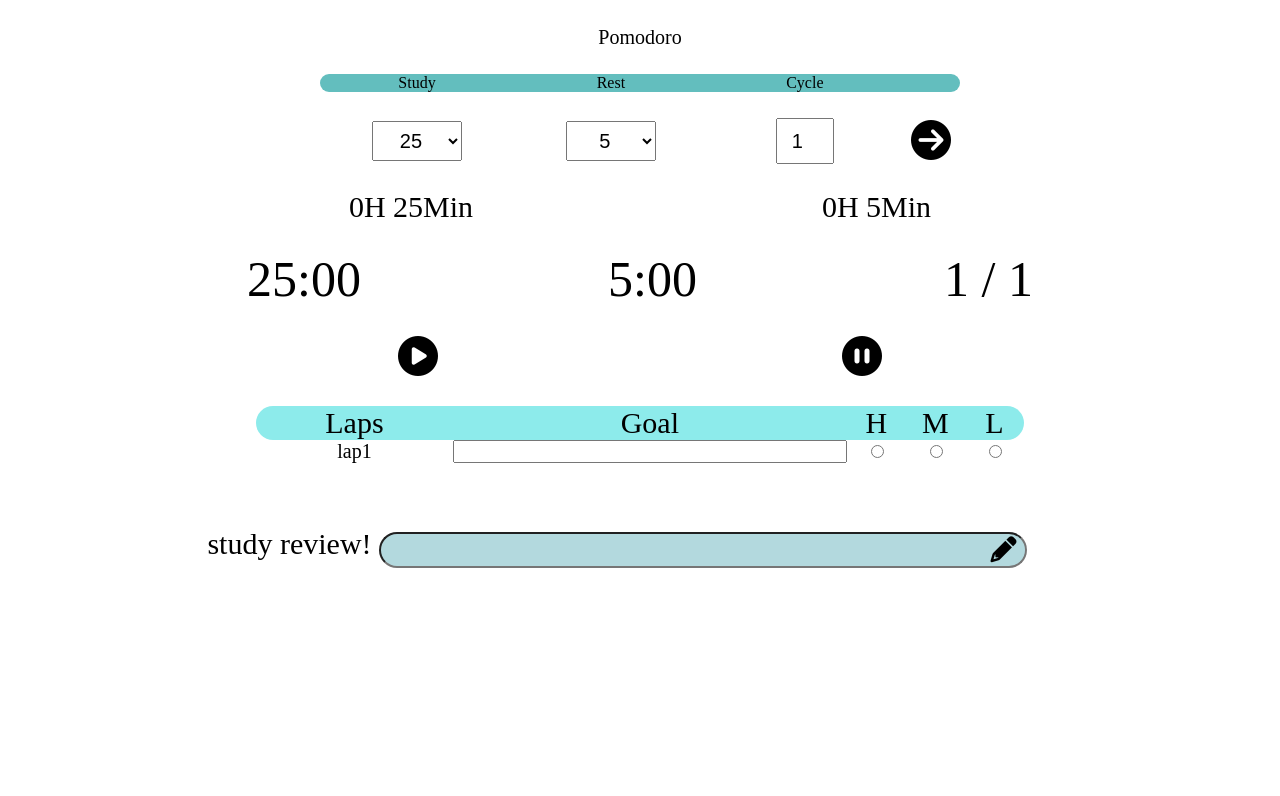
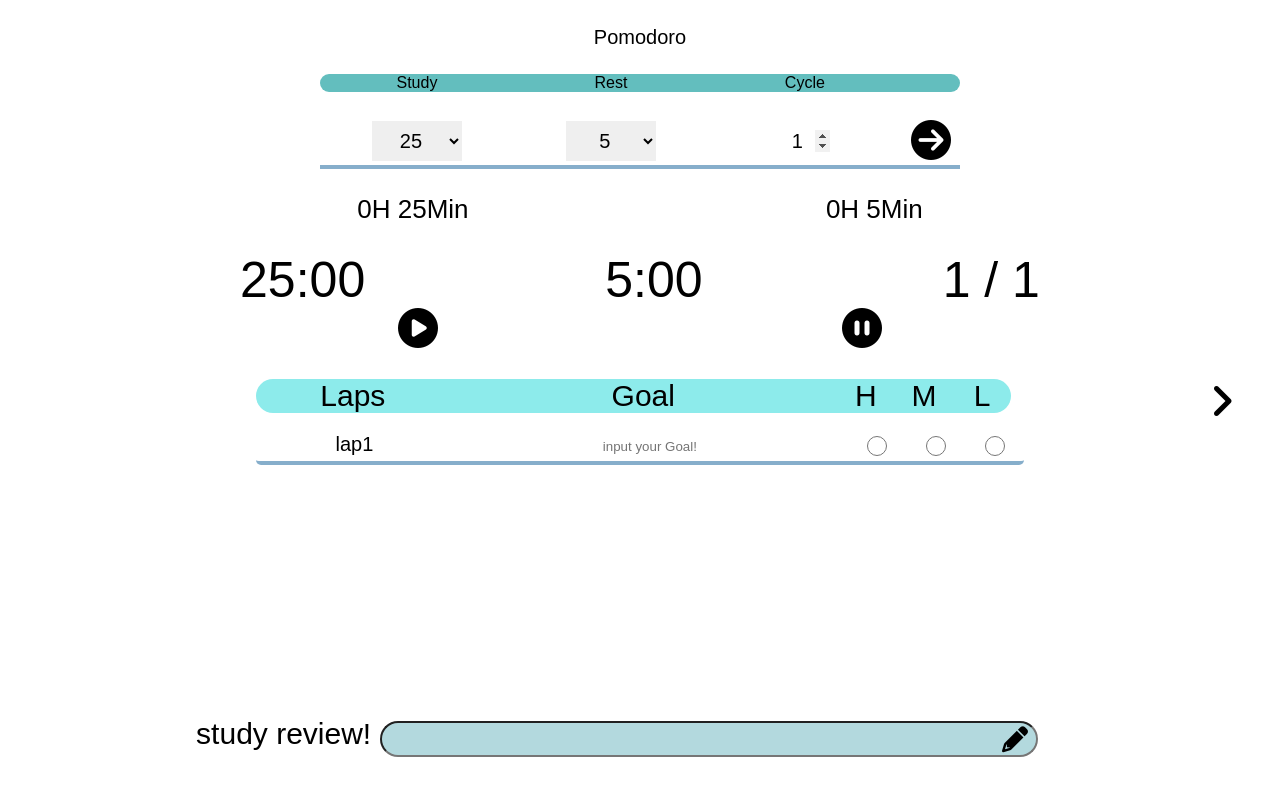
Before and after one commit to JDIlife/pomodoro, a plain HTML site: page index.html in a window 1280 px wide. Both pictures are taken after a click on the button 930 px from the left and 141 px from the top of the page. Drawn offline with Linux system fonts and the light colour scheme.

Commit message:
CSS: 다른 페이지로 가는 버튼 추가, 폰트 수정, 간격조정, 구분선 추가

```diff
--- a/index.html
+++ b/index.html
@@ -41,6 +41,7 @@
       <button id="timeSettingBtn"><i class="fa-solid fa-circle-arrow-right"></i></button>
     </span>
 
+    <div id="timerDiv">
       <div id="totalTimerDiv">
         <div id="totalStudyTimer"></div>
         <div id="totalRestTimer"></div>
@@ -50,11 +51,13 @@
         <div id="restTimer"></div>
         <div id="cycle"></div>
       </div>
+    </div>
 
     <div id="btns">
       <button id="startBtn"><i class="fa-solid fa-circle-play"></i></button>
       <button id="stopBtn"><i class="fa-solid fa-circle-pause"></i></button>
     </div>
+    <button id="nextPageBtn"><i class="fa-solid fa-angle-right"></i></button>
 
     <span id="lapsTitle">
       <span>Laps</span>
--- a/main.js
+++ b/main.js
@@ -73,7 +73,7 @@
   for (let i = 0; i < cycleInput.value; i++) {
     let lapDiv = document.createElement("div");
     lapDiv.innerHTML = `lap${i + 1}
-      <input type="text" maxlength="20" autocomplete="off">
+      <input type="text" maxlength="20" autocomplete="off" placeholder="input your Goal!">
       <label><input type="radio" value="high" name="concentration${i}"></label>
       <label><input type="radio" value="midium" name="concentration${i}"></label>
       <label><input type="radio" value="low" name="concentration${i}"></label>
--- a/style.css
+++ b/style.css
@@ -1,6 +1,7 @@
 html, body {
   margin: 0px;
   box-sizing: border-box;
+  font-family: sans-serif;
 }
 
 header {
@@ -47,10 +48,17 @@
   width: 50%;
   margin-left: 25%;
   margin-right: 0px;
+  border-bottom: 4px solid #86AECB;
 }
 
 #timeSetting input[type="number"] {
   width: 50px;
+  border: none;
+}
+
+input[type=number]::-webkit-inner-spin-button,
+input[type=number]::-webkit-outer-spin-button {
+   opacity: 1;
 }
 
 #timeSettingBtn {
@@ -69,6 +77,7 @@
   height: 40px;
   font-size: 20px;
   text-align: center;
+  border: none;
 }
 
 #restSetting {
@@ -78,7 +87,7 @@
   height: 40px;
   font-size: 20px;
   text-align: center;
-
+  border: none;
 }
 
 #cycleInput {
@@ -91,11 +100,15 @@
 
 }
 
+#timerDiv{
+  height: 14vh;
+}
+
 
 #totalTimerDiv {
   display: flex;
   justify-content: space-evenly;
-  font-size: 30px;
+  font-size: 26px;
   margin-bottom: 2%;
 }
 
@@ -120,19 +133,28 @@
   font-size: 40px;
 }
 
+#nextPageBtn{
+  position: absolute;
+  right: 40px;
+  font-size: 40px;
+}
+
 #lapsTitle{
   display: grid;
   grid-template-columns: 1fr 2fr 0.3fr 0.3fr 0.3fr;
   place-items: center;
   background-color: #8DEBEB;
   font-size: 30px;
-  width: 60%;
+  width: 59%;
   border-radius: 40px;
   margin-left: 20%;
 }
 
 #laps{
   margin-bottom: 5%;
+  height: 30vh;
+  max-height: 30vh;
+  overflow-y: scroll;
 }
 
 #rate {
@@ -141,15 +163,27 @@
 
 .lap {
   display: grid;
-  grid-template-columns: 1fr 1fr 1fr;
+  grid-template-columns: 1fr 2fr 0.3fr 0.3fr 0.3fr;
   font-size: 20px;
   width: 60%;
   margin-left: 20%;
-  grid-template-columns: 1fr 2fr 0.3fr 0.3fr 0.3fr;
+  margin-top: 20px;
+  border-bottom: 4px solid #86AECB;
+  border-radius: 5px;
 }
 
 .lap input {
   text-align: center;
+  border: none;
+}
+
+.lap input:focus{
+  outline: none;
+}
+
+input[type=radio] {
+  height: 1.5em;
+  width: 1.5em;
 }
 
 
@@ -170,6 +204,7 @@
   height: 30px;
   width: 50%;
   border-radius: 20px;
+  padding-left: 12px;
 }
 
 #submitBtn{
```
Lines whose indentation alone changed are shown as unchanged.
